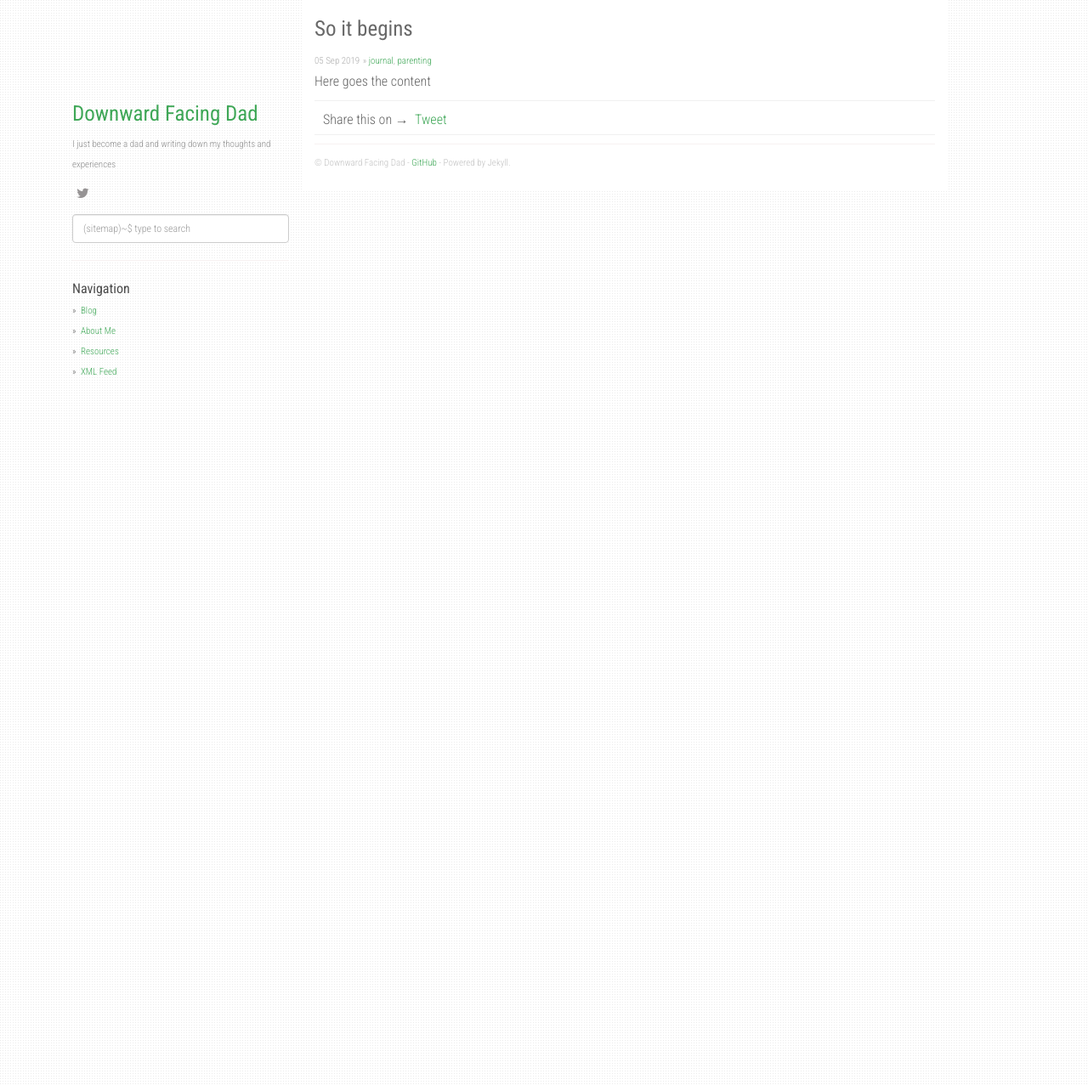
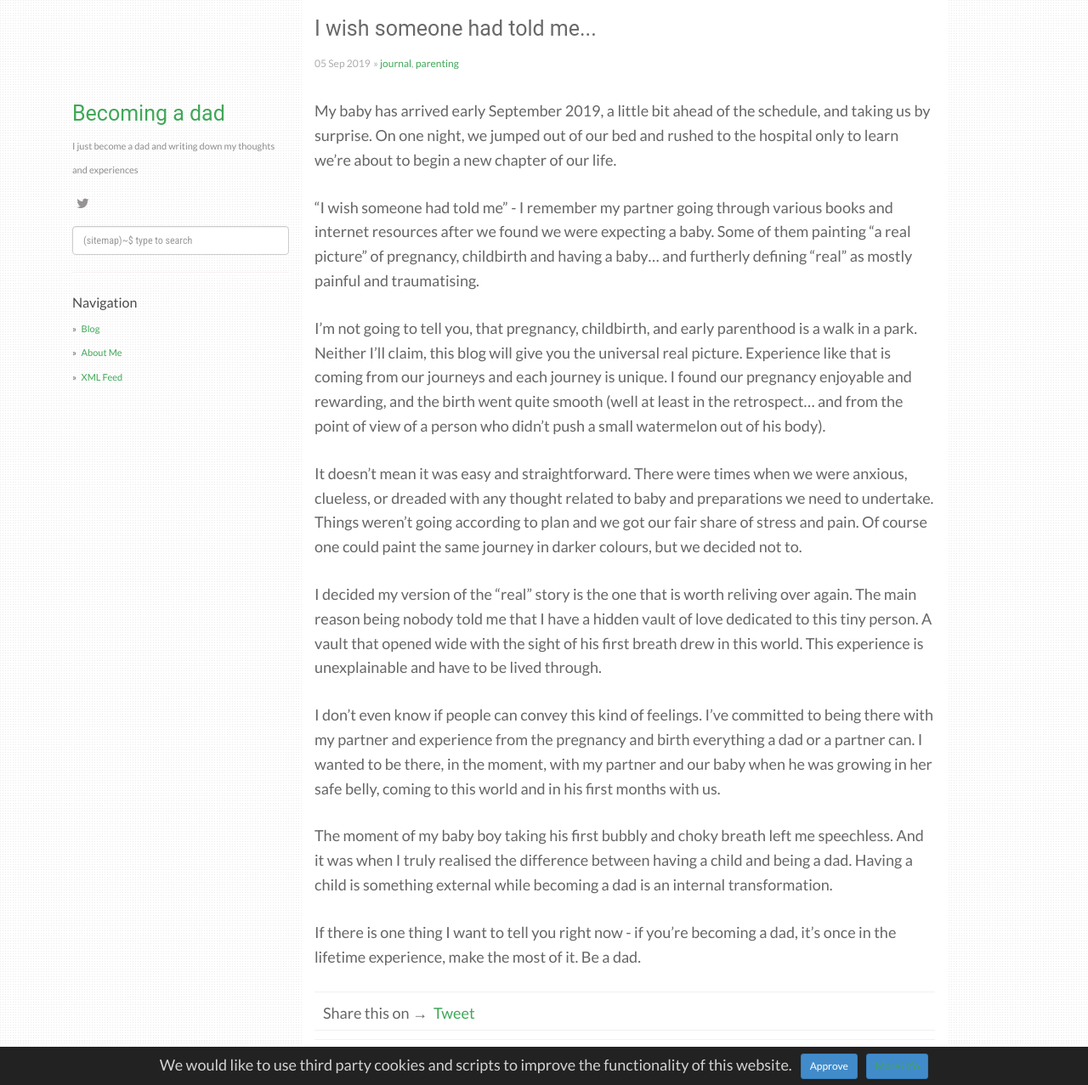
Before and after one commit to becomingadadblog/becomingadad, a Jekyll site: the page built from _posts/2019-09-05-Begin.md, in a window 1280 px wide and 1277 px high. Shown: the whole window at 85% size. Built offline with Jekyll 4.4.1, drawn with Linux system fonts in a browser that asks for light colours; nearby versions of some CDN libraries; comment, search, counter and statistics services are not loaded.

Commit message:
This branch is getting too long..

```diff
--- a/_config.yml
+++ b/_config.yml
@@ -1,10 +1,10 @@
 title: Becoming a dad
 description: My journey to becoming a dad and beyond
-author: Downward Facing Dad
+author: Becoming a dad
 contact_email: becomingadadorg@gmail.com
 about: I just become a dad and writing down my thoughts and experiences
 disqus_shortname: becomingadad
-google_analytics: UA-XXXXXXXX-Y
+google_analytics: UA-63511504-3
 
 enableTags: true
 tagarray: []
@@ -25,8 +25,6 @@ share:
 urls:
     - text: About Me
       url: /about/
-    - text: Resources
-      url: /resources/
     - text: XML Feed
       url: /feed.xml
 
--- /dev/null
+++ b/_includes/cookie-consent.html
@@ -0,0 +1,45 @@
+<style>
+    #cookie-notice {padding: 7px 15px; display: none; text-align: center; position: fixed; bottom: 0; width: 100%; background: #222; color: rgba(255,255,255,0.8);}
+    #cookie-notice a {cursor: pointer; margin-left: 10px;}
+    @media (max-width: 767px) {
+        #cookie-notice span {display: block; padding-top: 3px; margin-bottom: 13px;}
+        #cookie-notice a {position: relative; bottom: 4px;}
+    }
+</style>
+<div id="cookie-notice"><span>We would like to use third party cookies and scripts to improve the functionality of this website.</span><a id="cookie-notice-accept" class="btn btn-primary btn-sm">Approve</a><a href="/privacy" class="btn btn-primary btn-sm">More info</a></div>
+<script>
+    function createCookie(name,value,days) {
+        var expires = "";
+        if (days) {
+            var date = new Date();
+            date.setTime(date.getTime() + (days*24*60*60*1000));
+            expires = "; expires=" + date.toUTCString();
+        }
+        document.cookie = name + "=" + value + expires + "; path=/";
+    }
+    function readCookie(name) {
+        var nameEQ = name + "=";
+        var ca = document.cookie.split(';');
+        for(var i=0;i < ca.length;i++) {
+            var c = ca[i];
+            while (c.charAt(0)==' ') c = c.substring(1,c.length);
+            if (c.indexOf(nameEQ) == 0) return c.substring(nameEQ.length,c.length);
+        }
+        return null;
+    }
+    function eraseCookie(name) {
+        createCookie(name,"",-1);
+    }
+
+    if(readCookie('cookie-notice-dismissed')=='true') {
+        {% include ga.js %}
+    } else {
+        $('#cookie-notice').show();
+    }
+    $('#cookie-notice-accept').click(function() {
+        createCookie('cookie-notice-dismissed','true',31);
+        $('#cookie-notice').hide();
+        location.reload();
+    });
+
+</script>
--- /dev/null
+++ b/_includes/ga.js
@@ -0,0 +1,7 @@
+(function(i,s,o,g,r,a,m){i['GoogleAnalyticsObject']=r;i[r]=i[r]||function(){
+    (i[r].q=i[r].q||[]).push(arguments)},i[r].l=1*new Date();a=s.createElement(o),
+    m=s.getElementsByTagName(o)[0];a.async=1;a.src=g;m.parentNode.insertBefore(a,m)
+    })(window,document,'script','https://www.google-analytics.com/analytics.js','ga');
+
+    ga('create', '{{ site.google_analytics }}', 'auto');
+    ga('send', 'pageview');
--- a/_layouts/default.html
+++ b/_layouts/default.html
@@ -88,7 +88,7 @@ layout: compress
     <!-- Bootstrap core CSS -->
     <link href="/static/css/bootstrap.min.css" rel="stylesheet">
     <!-- Fonts -->
-    <link href="https://fonts.googleapis.com/css?family=Roboto+Condensed:400,300italic,300,400italic,700&amp;subset=latin,latin-ext" rel="stylesheet" type="text/css">
+    <link href="https://fonts.googleapis.com/css?family=Lato|Roboto+Condensed:400,300italic,300,400italic,700&amp;subset=latin,latin-ext" rel="stylesheet" type="text/css">
     <!-- Custom CSS -->
     <link rel="stylesheet" href="/static/css/super-search.css">
     <link rel="stylesheet" href="/static/css/thickbox.css">
@@ -97,22 +97,14 @@ layout: compress
 
     {% if jekyll.environment == "production" %}
       <!-- Google Analytics -->
-      <script>
-        (function(i,s,o,g,r,a,m){i['GoogleAnalyticsObject']=r;i[r]=i[r]||function(){
-        (i[r].q=i[r].q||[]).push(arguments)},i[r].l=1*new Date();a=s.createElement(o),
-        m=s.getElementsByTagName(o)[0];a.async=1;a.src=g;m.parentNode.insertBefore(a,m)
-        })(window,document,'script','https://www.google-analytics.com/analytics.js','ga');
 
-        ga('create', '{{ site.google_analytics }}', 'auto');
-        ga('send', 'pageview');
-      </script>
     {% endif %}
   </head>
   <body>
     <div class="container">
       <div class="col-sm-3">
         <div class="fixed-condition">
-          <h1 class="author-name"><a href="/">{{ site.author }}</a></h1>
+          <h1 class="author-name"><a href="/">{{ site.title }}</a></h1>
           {% if site.about %}
             <div class="profile-about">
               {{ site.about }}
@@ -161,5 +153,6 @@ layout: compress
     <script src="/static/js/super-search.js"></script>
     <script src="/static/js/thickbox-compressed.js"></script>
     <script src="/static/js/resources.js"></script>
+    {% include cookie-consent.html %}
   </body>
 </html>
--- a/_layouts/post.html
+++ b/_layouts/post.html
@@ -3,14 +3,15 @@ layout: default
 ---
 <header class="post-header">
   <h1 class="post-title">{{ page.title }}</h1>
+  <span class="time">{{ page.date | date_to_string }}</span>
+  {% if page.categories %}
+    <span class="categories">
+      &raquo; {% for category in page.categories %}<a href="/category/{{ category }}">{{ category }}</a>{% if forloop.last == false %}, {% endif %}{% endfor %}
+    </span>
+  {% endif %}
 </header>
 
-<span class="time">{{ page.date | date_to_string }}</span>
-{% if page.categories %}
-  <span class="categories">
-    &raquo; {% for category in page.categories %}<a href="/category/{{ category }}">{{ category }}</a>{% if forloop.last == false %}, {% endif %}{% endfor %}
-  </span>
-{% endif %}
+
 
 <div class="content">
   <div class="post">{{ content }}</div>
--- a/_posts/2019-09-05-Begin.md
+++ b/_posts/2019-09-05-Begin.md
@@ -1,9 +1,22 @@
 ---
 layout: post
-title:  So it begins
+title:  I wish someone had told me...
 date:   2019-09-05 15:00:00 +1000
 categories: [journal, parenting]
-summary: So it begins
+summary: I wish someone had told me...
 ---
+My baby has arrived early September 2019, a little bit ahead of the schedule, and taking us by surprise. On one night, we jumped out of our bed and rushed to the hospital only to learn we're about to begin a new chapter of our life.
 
-Here goes the content
+"I wish someone had told me" - I remember my partner going through various books and internet resources after we found we were expecting a baby. Some of them painting "a real picture" of pregnancy, childbirth and having a baby… and furtherly defining "real" as mostly painful and traumatising.
+
+I'm not going to tell you, that pregnancy, childbirth, and early parenthood is a walk in a park. Neither I'll claim, this blog will give you the universal real picture. Experience like that is coming from our journeys and each journey is unique. I found our pregnancy enjoyable and rewarding, and the birth went quite smooth (well at least in the retrospect… and from the point of view of a person who didn't push a small watermelon out of his body).
+
+It doesn't mean it was easy and straightforward. There were times when we were anxious, clueless, or dreaded with any thought related to baby and preparations we need to undertake. Things weren't going according to plan and we got our fair share of stress and pain. Of course one could paint the same journey in darker colours, but we decided not to.
+
+I decided my version of the "real" story is the one that is worth reliving over again. The main reason being nobody told me that I have a hidden vault of love dedicated to this tiny person. A vault that opened wide with the sight of his first breath drew in this world. This experience is unexplainable and have to be lived through.
+
+I don't even know if people can convey this kind of feelings. I've committed to being there with my partner and experience from the pregnancy and birth everything a dad or a partner can. I wanted to be there, in the moment, with my partner and our baby when he was growing in her safe belly, coming to this world and in his first months with us.
+
+The moment of my baby boy taking his first bubbly and choky breath left me speechless. And it was when I truly realised the difference between having a child and being a dad. Having a child is something external while becoming a dad is an internal transformation.
+
+If there is one thing I want to tell you right now - if you're becoming a dad, it's once in the lifetime experience, make the most of it. Be a dad.
--- a/_sass/_base.scss
+++ b/_sass/_base.scss
@@ -72,7 +72,7 @@ ul, ol {
 li {
     > ul,
     > ol {
-         margin-bottom: 0;
+        margin-bottom: 0;
     }
 }
 
--- a/static/css/main.css
+++ b/static/css/main.css
@@ -1,9 +1,8 @@
 body {
-  font-family: "Roboto Condensed", Arial, sans-serif;
+  font-family: Lato, sans-serif;
   background: url("/static/img/subtle_dots.png");
-  line-height: 1.5em;
-  font-weight: 300;
-  font-size: 16px;
+  line-height: 1.6em;
+  font-size: 18px;
   color: #666;
 }
 hr {
@@ -13,13 +12,16 @@ hr {
   border-top: 1px solid #F7F1F1;
   border-bottom: 1px solid #fff;
 }
-span.time, span.categories {
+
+.post-header .time, .post-header .categories
+{
   color: #ADADAD;
-  margin-bottom: 5px;
-  font-size: 11px;
+  margin-bottom: 4px;
+  font-size: 12px;
 }
 h1, h2, h3 {
   color: #696969;
+  font-family: Roboto, sans-serif;
   font-weight: normal;
 }
 h1 {
@@ -53,6 +55,10 @@ a:hover {
 .sidebar-nav li::before {
   content: "»";
   margin-right: .5em;
+}
+
+.post p {
+  margin: 1.5em 0;
 }
 
 /* Content */
```
Also changed, not shown: privacy.md (added, +6 -0 lines).
